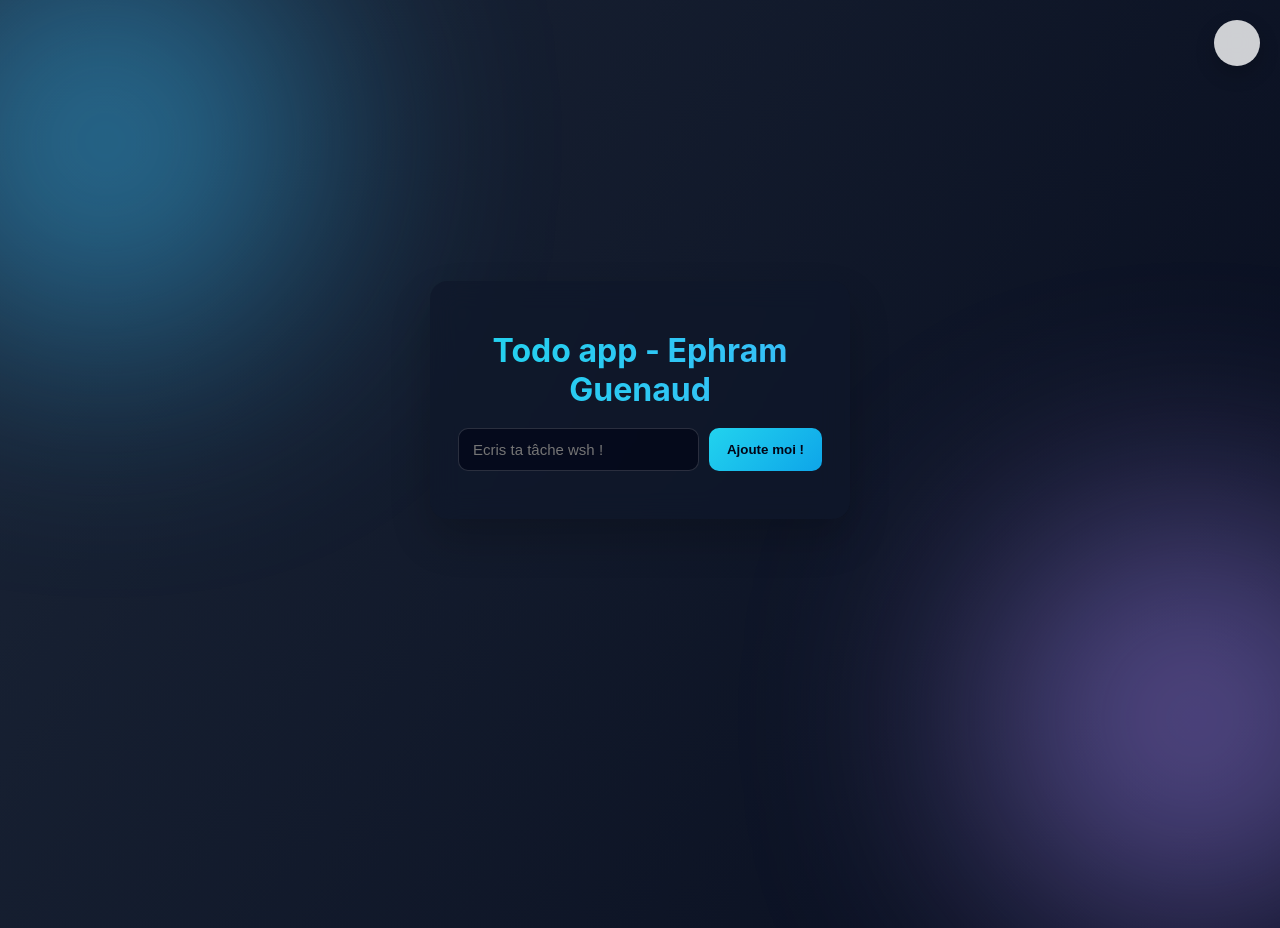
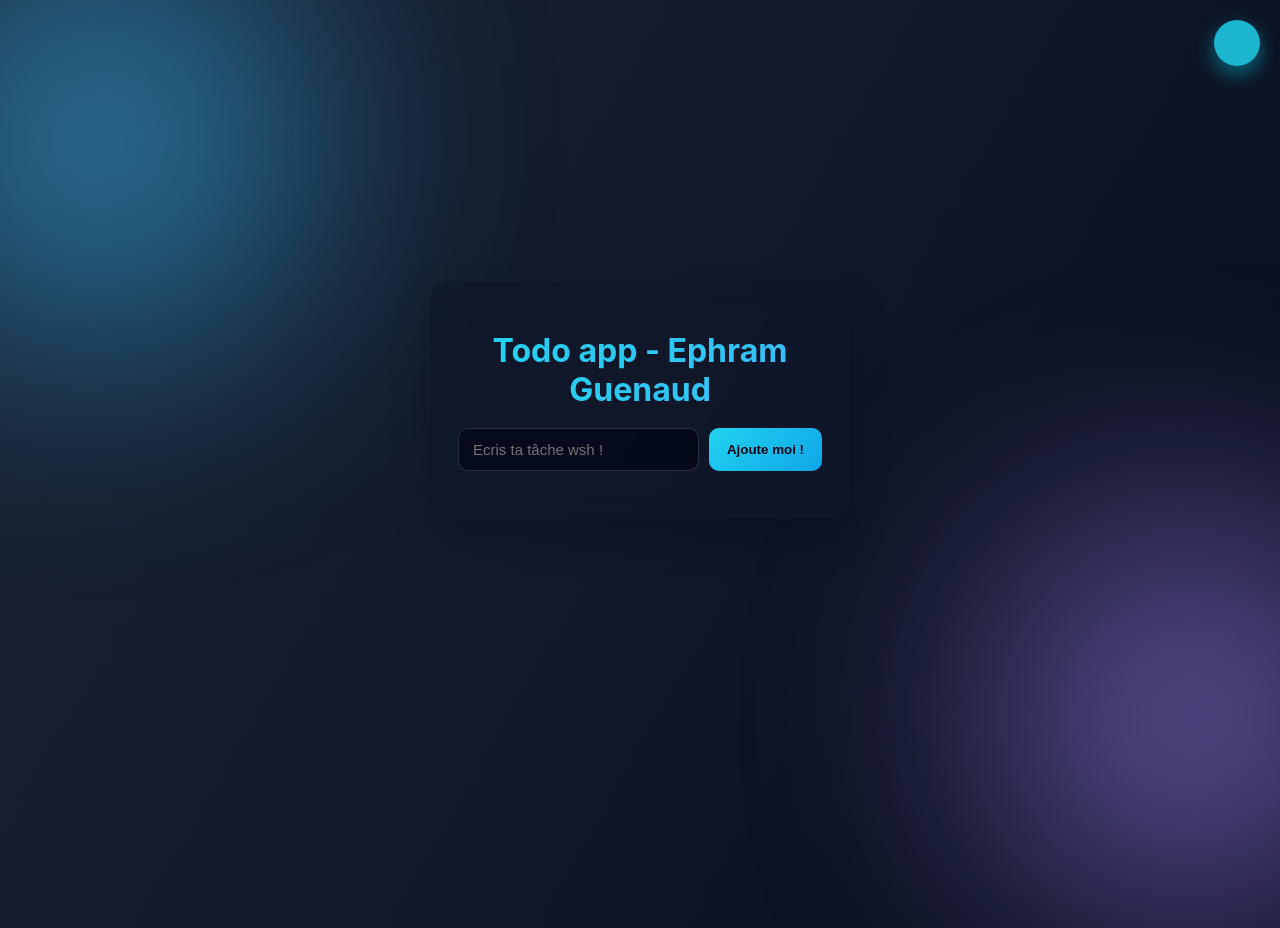
Before and after one commit to guenaud-ephram-emf/module210-todo-gue, a plain HTML site: page src/frontend/index.html in a window 1280 px wide. Both pictures are taken after a click on the button "Changer le thème". Shown: the top 928 px of the page. Drawn offline with nearby package versions, Linux system fonts and the light colour scheme; no server answers.

Commit message:
Modification bouton

```diff
--- a/src/frontend/styles.css
+++ b/src/frontend/styles.css
@@ -249,3 +249,20 @@ body.alt-theme #todo-list li {
   background: rgba(2, 6, 23, 0.6);
   color: #e5e7eb;
 }
+
+body.alt-theme #theme-toggle {
+  position: fixed;
+  top: 20px;
+  right: 20px;
+  z-index: 10;
+  width: 46px;
+  height: 46px;
+  border-radius: 50%;
+  border: none;
+  cursor: pointer;
+  font-size: 1.2rem;
+  background: rgba(32, 223, 248, 0.8);
+  backdrop-filter: blur(10px);
+  box-shadow: 0 8px 20px rgba(0, 225, 255, 0.425);
+  transition: transform 0.2s ease, box-shadow 0.2s ease;
+}
```
